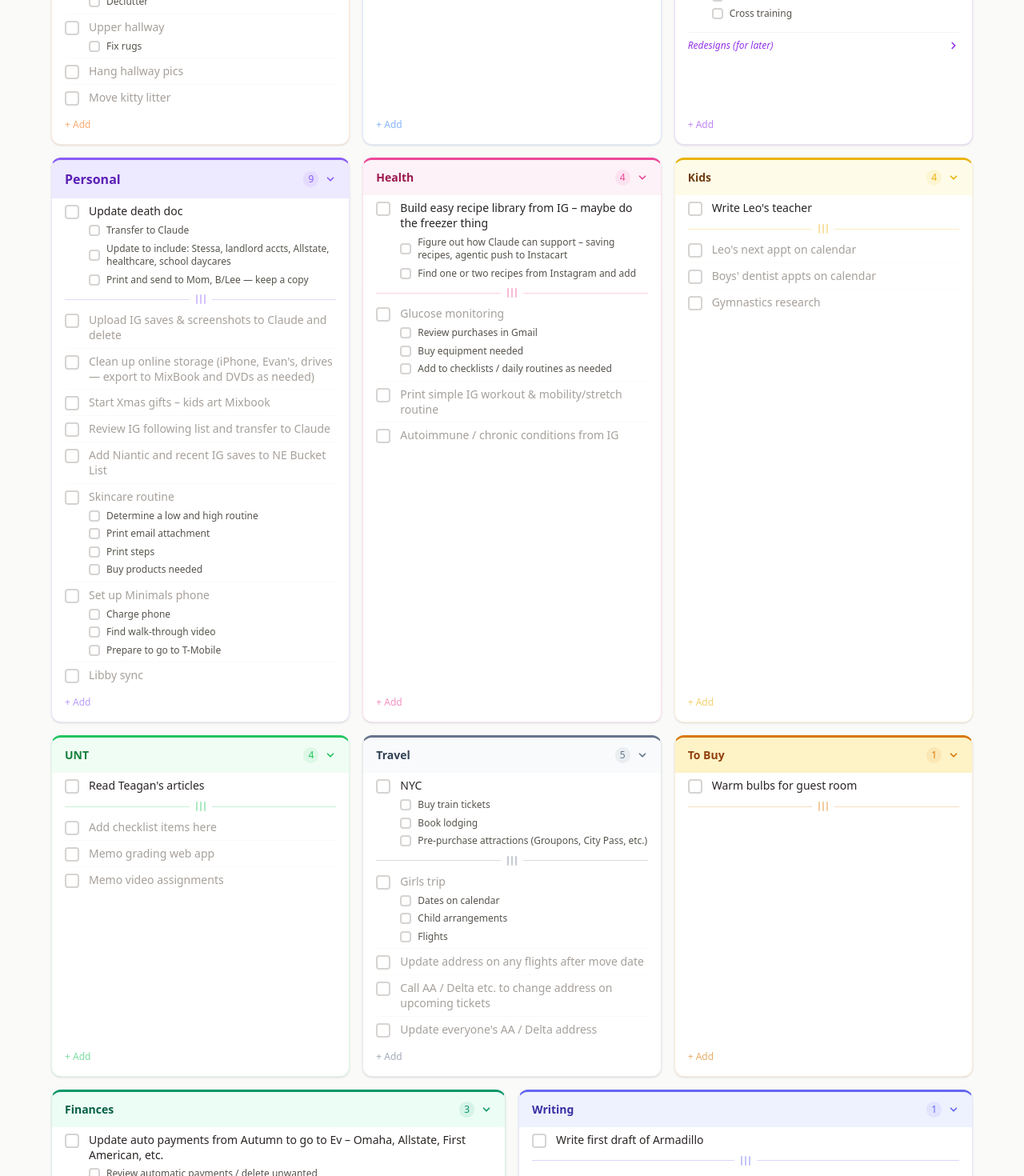
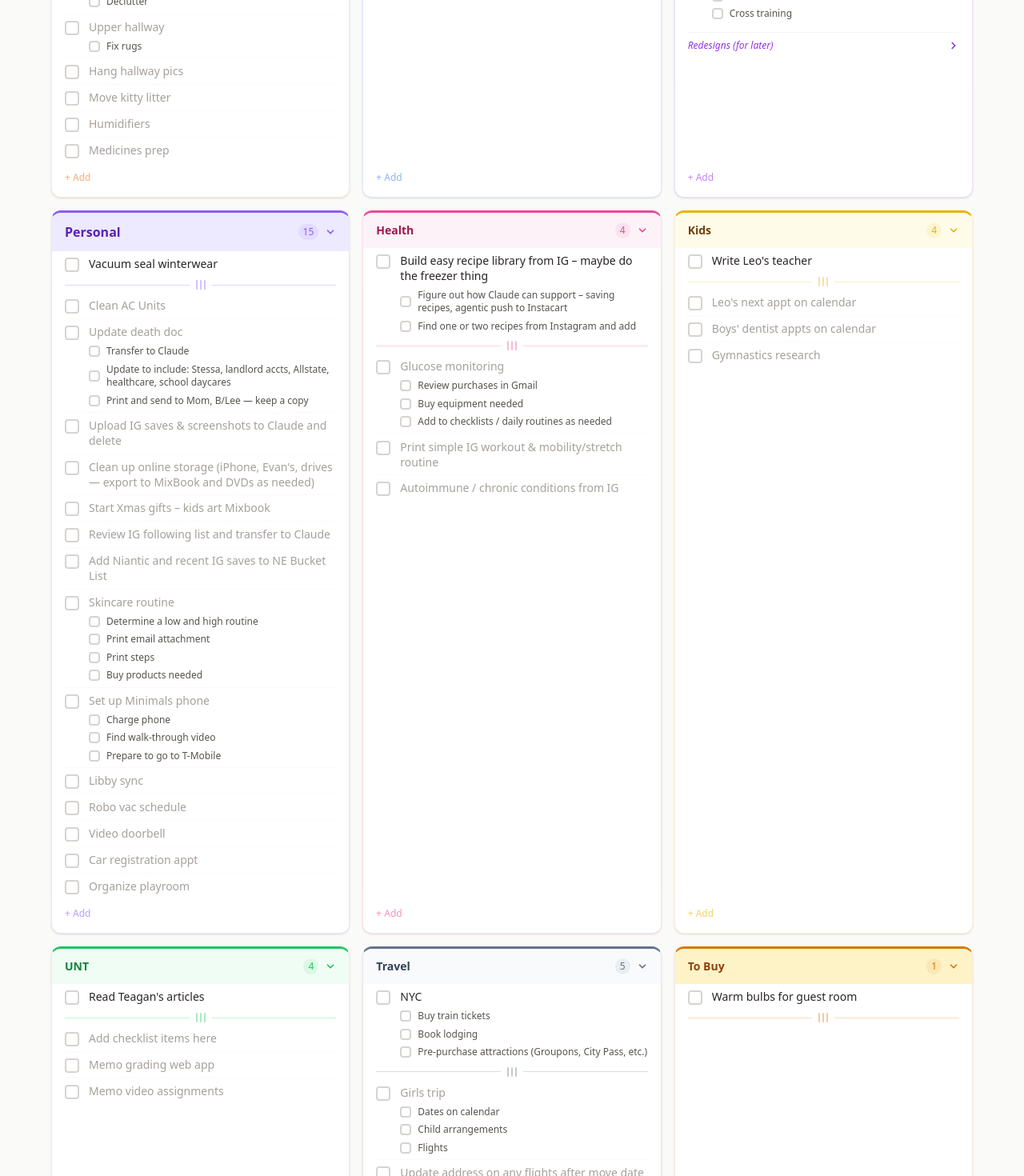
Before and after one commit to autumnhood1-fig/todolist, a React (Vite) app: page / in a window 1280 px wide. Shown: the part 660-2130 px from the top of the page at 80% size. Built offline with nearby package versions, Linux system fonts and the light colour scheme.

Commit message:
Add Vacuum seal winterwear, car registration, organize playroom to Personal

```diff
--- a/src/hooks/useTodos.ts
+++ b/src/hooks/useTodos.ts
@@ -2,7 +2,7 @@ import { useState, useEffect } from 'react';
 import type { Container, TodoItem, SubStep } from '../types';
 import { INITIAL_CONTAINERS } from '../initialData';
 
-const STORAGE_KEY = 'todos-v2';
+const STORAGE_KEY = 'todos-v5';
 const EXPIRY_MS = 48 * 60 * 60 * 1000;
 
 function purgeExpired(containers: Container[]): Container[] {
--- a/src/initialData.ts
+++ b/src/initialData.ts
@@ -121,6 +121,8 @@ export const INITIAL_CONTAINERS: Container[] = [
       },
       { id: 'ch-12', text: 'Hang hallway pics', subSteps: [], completed: false },
       { id: 'ch-13', text: 'Move kitty litter', subSteps: [], completed: false },
+      { id: 'ch-14', text: 'Humidifiers', subSteps: [], completed: false },
+      { id: 'ch-15', text: 'Medicines prep', subSteps: [], completed: false },
     ],
   },
   {
@@ -128,6 +130,8 @@ export const INITIAL_CONTAINERS: Container[] = [
     name: 'Personal',
     size: 'big',
     items: [
+      { id: 'per-vac', text: 'Vacuum seal winterwear', subSteps: [], completed: false },
+      { id: 'per-ac', text: 'Clean AC Units', subSteps: [], completed: false },
       {
         id: 'per-1',
         text: 'Update death doc',
@@ -165,6 +169,10 @@ export const INITIAL_CONTAINERS: Container[] = [
         completed: false,
       },
       { id: 'per-9', text: 'Libby sync', subSteps: [], completed: false },
+      { id: 'per-10', text: 'Robo vac schedule', subSteps: [], completed: false },
+      { id: 'per-11', text: 'Video doorbell', subSteps: [], completed: false },
+      { id: 'per-12', text: 'Car registration appt', subSteps: [], completed: false },
+      { id: 'per-13', text: 'Organize playroom', subSteps: [], completed: false },
     ],
   },
   {
```
Also changed, not shown: 2 other files (tests, documents, lock files or other folders).
